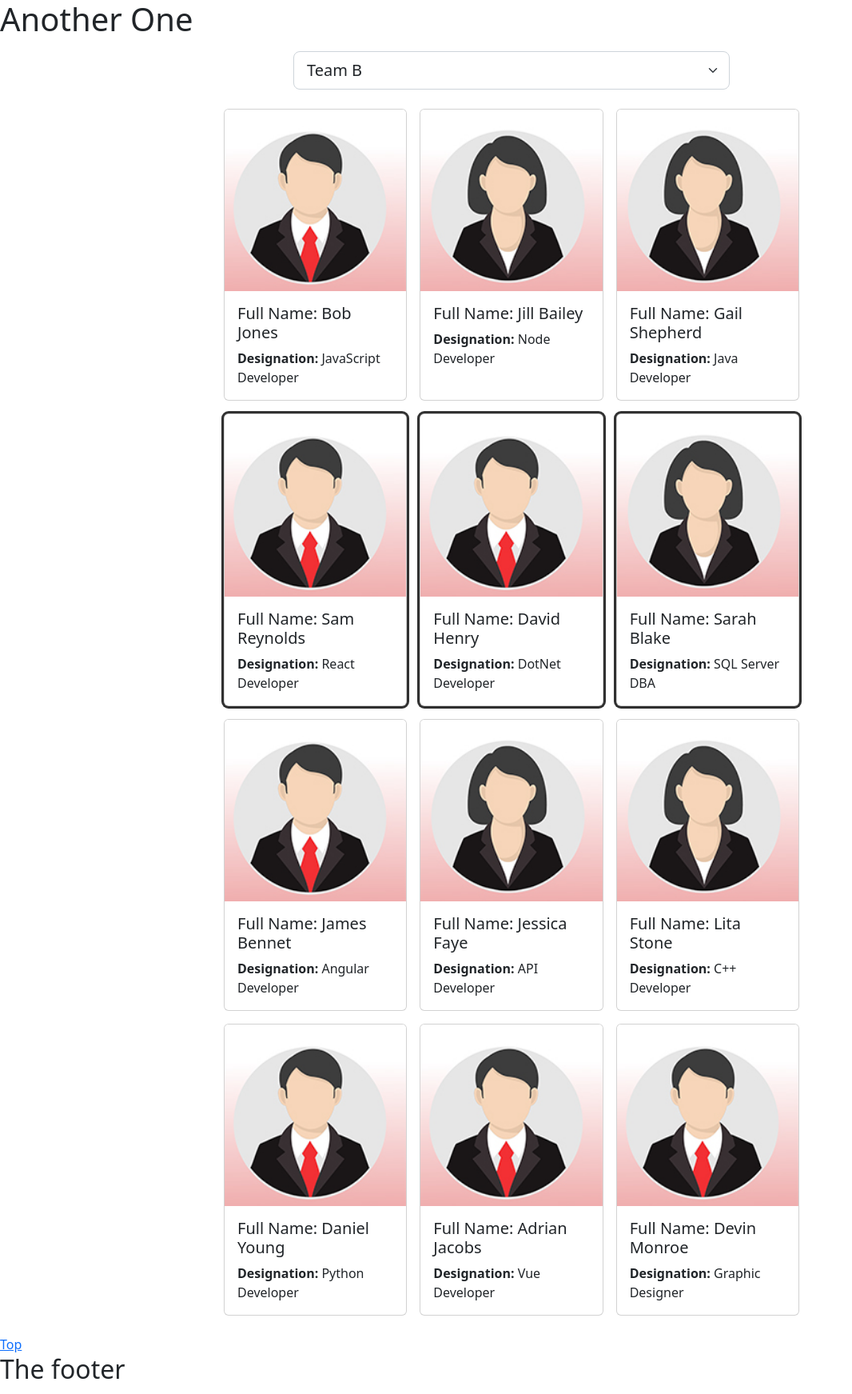
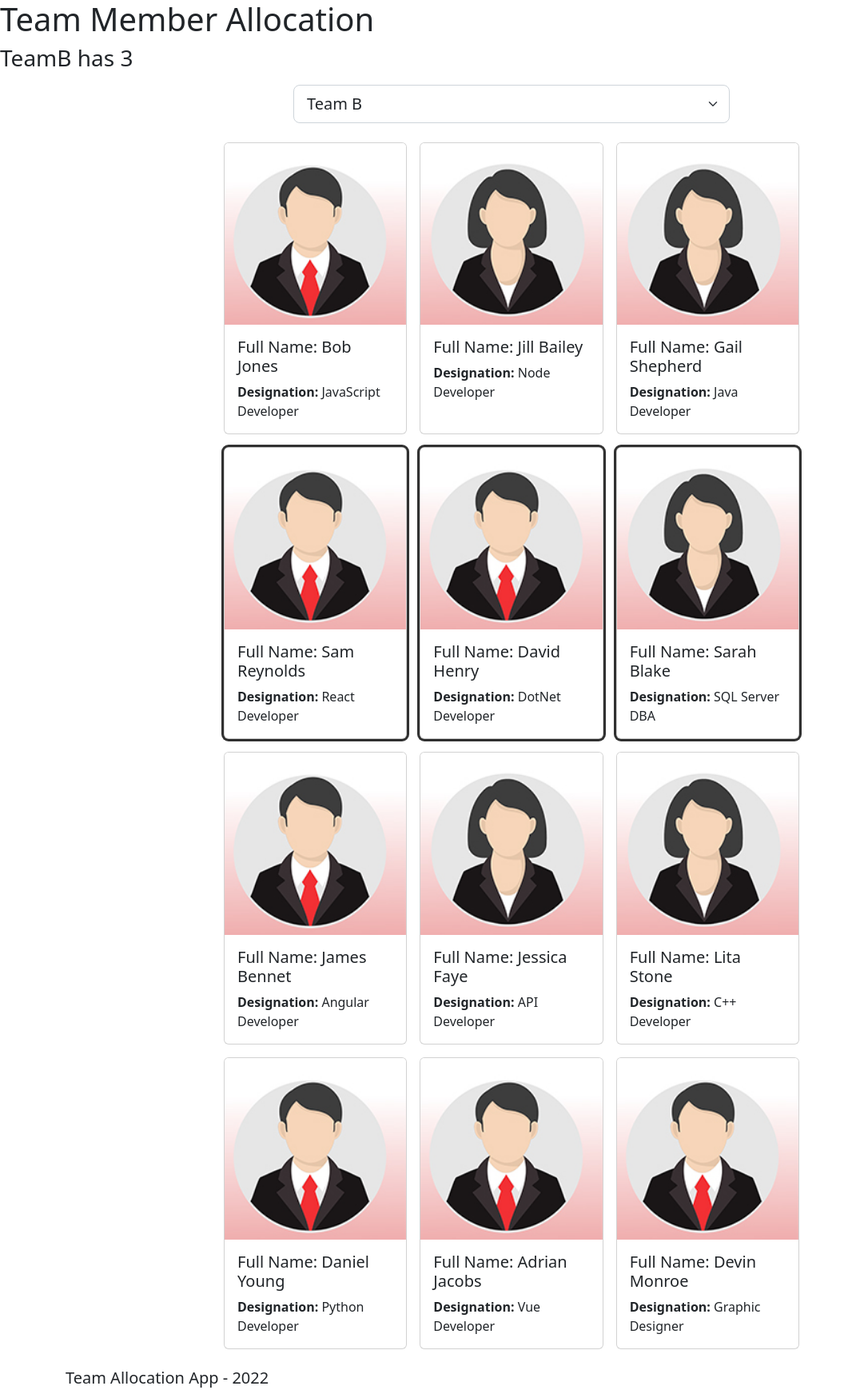
Before and after one commit to oyindamolaWbCode/ReactyJourney, a React (Create React App) app in the folder reacty/: page / in a window 1280 px wide. Shown: the whole page at 80% size, without its empty margins (0-1066 px from the left). Built offline with nearby package versions, Linux system fonts and the light colour scheme.

Commit message:
[UPDATE]

```diff
--- a/reacty/src/App.js
+++ b/reacty/src/App.js
@@ -1,4 +1,5 @@
 import React from "react";
+import { useState,useEffect } from "react";
 import Header from "./components/Header";
 //import Content from "./components/Content";
 import Footer from "./components/Footer";
@@ -6,11 +7,127 @@
 import { Route, Routes } from "react-router-dom";
 
 const App = () => {
+
+  const [selectedTeam, setTeam] = useState(JSON.parse(localStorage.getItem('selectedTeam'))||"TeamB");
+
+  //tracks the usestate of the employees
+  const [employees, setEmployees] = useState([
+    {
+      id: 1,
+      fullName: "Bob Jones",
+      designation: "JavaScript Developer",
+      gender: "male",
+      teamName: "TeamA",
+    },
+    {
+      id: 2,
+      fullName: "Jill Bailey",
+      designation: "Node Developer",
+      gender: "female",
+      teamName: "TeamA",
+    },
+    {
+      id: 3,
+      fullName: "Gail Shepherd",
+      designation: "Java Developer",
+      gender: "female",
+      teamName: "TeamA",
+    },
+    {
+      id: 4,
+      fullName: "Sam Reynolds",
+      designation: "React Developer",
+      gender: "male",
+      teamName: "TeamB",
+    },
+    {
+      id: 5,
+      fullName: "David Henry",
+      designation: "DotNet Developer",
+      gender: "male",
+      teamName: "TeamB",
+    },
+    {
+      id: 6,
+      fullName: "Sarah Blake",
+      designation: "SQL Server DBA",
+      gender: "female",
+      teamName: "TeamB",
+    },
+    {
+      id: 7,
+      fullName: "James Bennet",
+      designation: "Angular Developer",
+      gender: "male",
+      teamName: "TeamC",
+    },
+    {
+      id: 8,
+      fullName: "Jessica Faye",
+      designation: "API Developer",
+      gender: "female",
+      teamName: "TeamC",
+    },
+    {
+      id: 9,
+      fullName: "Lita Stone",
+      designation: "C++ Developer",
+      gender: "female",
+      teamName: "TeamC",
+    },
+    {
+      id: 10,
+      fullName: "Daniel Young",
+      designation: "Python Developer",
+      gender: "male",
+      teamName: "TeamD",
+    },
+    {
+      id: 11,
+      fullName: "Adrian Jacobs",
+      designation: "Vue Developer",
+      gender: "male",
+      teamName: "TeamD",
+    },
+    {
+      id: 12,
+      fullName: "Devin Monroe",
+      designation: "Graphic Designer",
+      gender: "male",
+      teamName: "TeamD",
+    },
+  ]);
+
+  useEffect(() =>{
+    localStorage.setItem('employeeList', JSON.stringify(employees));
+  }, [employees]);
+
+
+  useEffect(() =>{
+    localStorage.setItem('selectedTeam', JSON.stringify(selectedTeam));
+  }, [selectedTeam]);
+//select the drop down clicked
+  function handleTeamSelectionChange(event){
+    setTeam(event.target.value);
+  }
+
+  //to removed the unclicked and show the relevant clicked.
+  function handleEmployeeCardClick(event){
+    const transformedEmployees = employees.map((employee) => employee.id === parseInt(event.currentTarget.id)?(employee.teamName === selectedTeam)?{...employee, teamName: ''}:{...employee, teamName: selectedTeam}:employee);
+
+    setEmployees(transformedEmployees);
+  }
+
   return (
     <div className="content">
       <div>
-      <Header />
-      <Employees />
+      <Header selectedTeam={selectedTeam}
+      teamMemberCount={employees.filter((employee) => employee.teamName === selectedTeam).length}/>
+      <Employees employees={employees}
+        selectedTeam={selectedTeam}
+        handleEmployeeCardClick={handleEmployeeCardClick}
+        handleTeamSelectionChange={handleTeamSelectionChange}
+        />
       <Footer />
       </div>
       <Routes>
--- a/reacty/src/components/Employees.js
+++ b/reacty/src/components/Employees.js
@@ -2,107 +2,8 @@
 import femaleProfile from "../Images/femaleProfile.jpg";
 import maleProfile from "../Images/maleProfile.jpg";
 
-const Employees = () => {
+const Employees = ({employees,selectedTeam,handleEmployeeCardClick,handleTeamSelectionChange}) => {
 //we can select a team from the drop down
-  const [selectedTeam, setTeam] = useState("TeamB")
-  //tracks the usestate of the employees
-  const [employees, setEmployees] = useState([
-    {
-      id: 1,
-      fullName: "Bob Jones",
-      designation: "JavaScript Developer",
-      gender: "male",
-      teamName: "TeamA",
-    },
-    {
-      id: 2,
-      fullName: "Jill Bailey",
-      designation: "Node Developer",
-      gender: "female",
-      teamName: "TeamA",
-    },
-    {
-      id: 3,
-      fullName: "Gail Shepherd",
-      designation: "Java Developer",
-      gender: "female",
-      teamName: "TeamA",
-    },
-    {
-      id: 4,
-      fullName: "Sam Reynolds",
-      designation: "React Developer",
-      gender: "male",
-      teamName: "TeamB",
-    },
-    {
-      id: 5,
-      fullName: "David Henry",
-      designation: "DotNet Developer",
-      gender: "male",
-      teamName: "TeamB",
-    },
-    {
-      id: 6,
-      fullName: "Sarah Blake",
-      designation: "SQL Server DBA",
-      gender: "female",
-      teamName: "TeamB",
-    },
-    {
-      id: 7,
-      fullName: "James Bennet",
-      designation: "Angular Developer",
-      gender: "male",
-      teamName: "TeamC",
-    },
-    {
-      id: 8,
-      fullName: "Jessica Faye",
-      designation: "API Developer",
-      gender: "female",
-      teamName: "TeamC",
-    },
-    {
-      id: 9,
-      fullName: "Lita Stone",
-      designation: "C++ Developer",
-      gender: "female",
-      teamName: "TeamC",
-    },
-    {
-      id: 10,
-      fullName: "Daniel Young",
-      designation: "Python Developer",
-      gender: "male",
-      teamName: "TeamD",
-    },
-    {
-      id: 11,
-      fullName: "Adrian Jacobs",
-      designation: "Vue Developer",
-      gender: "male",
-      teamName: "TeamD",
-    },
-    {
-      id: 12,
-      fullName: "Devin Monroe",
-      designation: "Graphic Designer",
-      gender: "male",
-      teamName: "TeamD",
-    },
-  ]);
-//select the drop down clicked
-  function handleTeamSelectionChange(event){
-    setTeam(event.target.value);
-  }
-
-  //to removed the unclicked and show the relevant clicked.
-  function handleEmployeeCardClick(event){
-    const transformedEmployees = employees.map((employee) => employee.id === parseInt(event.currentTarget.id)?(employee.teamName === selectedTeam)?{...employee, teamName: ''}:{...employee, teamName: selectedTeam}:employee);
-
-    setEmployees(transformedEmployees);
-  }
 
   return (
     <main className="container">
--- a/reacty/src/components/Footer.js
+++ b/reacty/src/components/Footer.js
@@ -1,13 +1,22 @@
 import { Link } from "react-router-dom";
 
 const Footer = () => {
+
+    var today = new Date();
     return (
-        <div className="footer-page">
-            <nav>
-                <Link to="/Header">Top</Link>
-                <h2>The footer</h2>
-            </nav>
-        </div>
+        // <div className="footer-page">
+        //     <nav>
+        //         <Link to="/Header">Top</Link>
+        //         <h2>The footer</h2>
+        //     </nav>
+        // </div>
+        <footer className="container">
+            <div className="row-justify-content-center mt-3 mt4">
+                <div className="col-8">
+                    <h5>Team Allocation App - {today.getFullYear()}</h5>
+                </div>
+            </div>
+        </footer>
      );
 }
 
--- a/reacty/src/components/Header.js
+++ b/reacty/src/components/Header.js
@@ -1,6 +1,10 @@
-const Header = () => {
+const Header = ({selectedTeam, teamMemberCount}) => {
+
     return (
-        <h1>Another One</h1>
+        <header>
+        <h1>Team Member Allocation</h1>
+        <h3>{selectedTeam} has {teamMemberCount}</h3>
+        </header>
      );
 }
 
```
